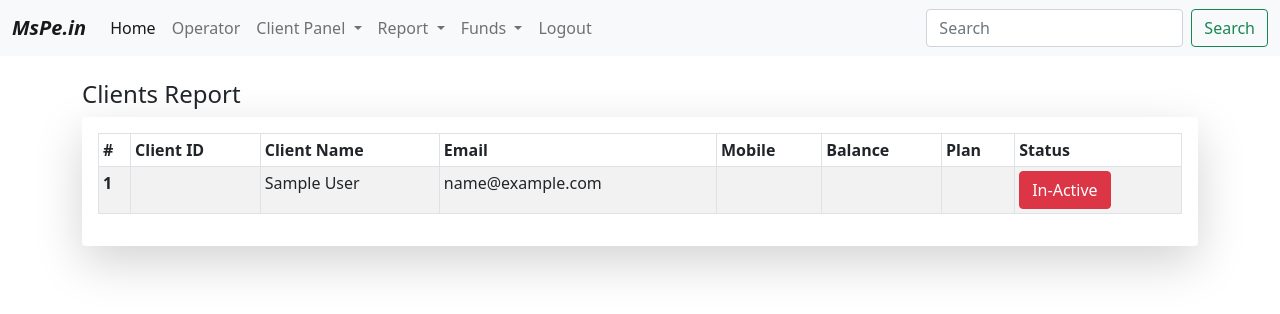
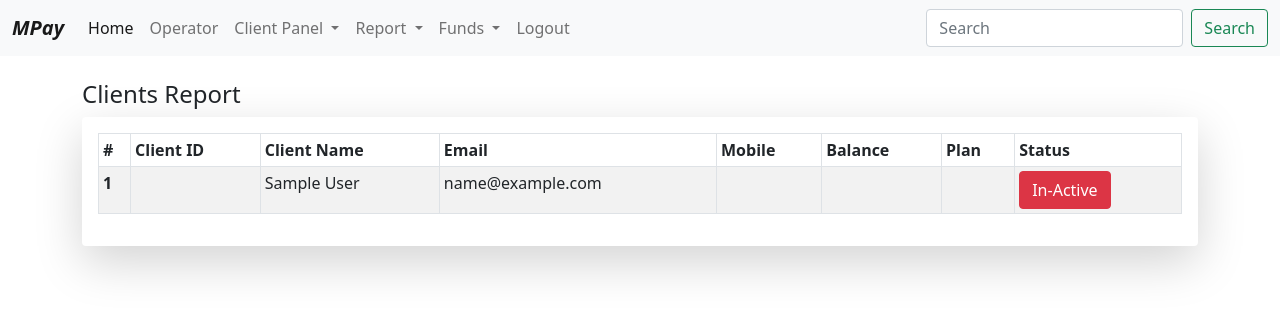
Before and after one commit to devkrsagar/MPay, a PHP site: page /admin/clients.php in a window 1280 px wide. Shown: the top 314 px of the page. Run offline with PHP 8.4, Linux system fonts and the light colour scheme; the visitor is signed in with stand-in values (Sample User, id 1); some libraries are stand-ins or nearby versions.

Commit message:
Update header.php

```diff
--- a/admin/includes/header.php
+++ b/admin/includes/header.php
@@ -14,7 +14,7 @@
   <body>
       <nav class="navbar navbar-expand-lg navbar-light bg-light">
   <div class="container-fluid">
-    <a class="navbar-brand" href="#"><em><b>MsPe.in</b></em></a>
+    <a class="navbar-brand" href="#"><em><b>MPay</b></em></a>
     <button class="navbar-toggler" type="button" data-bs-toggle="collapse" data-bs-target="#navbarSupportedContent" aria-controls="navbarSupportedContent" aria-expanded="false" aria-label="Toggle navigation">
       <span class="navbar-toggler-icon"></span>
     </button>
```
